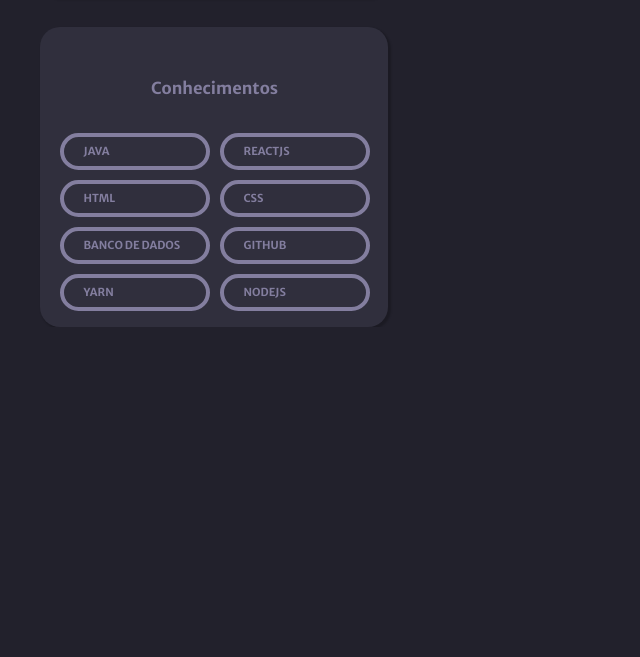
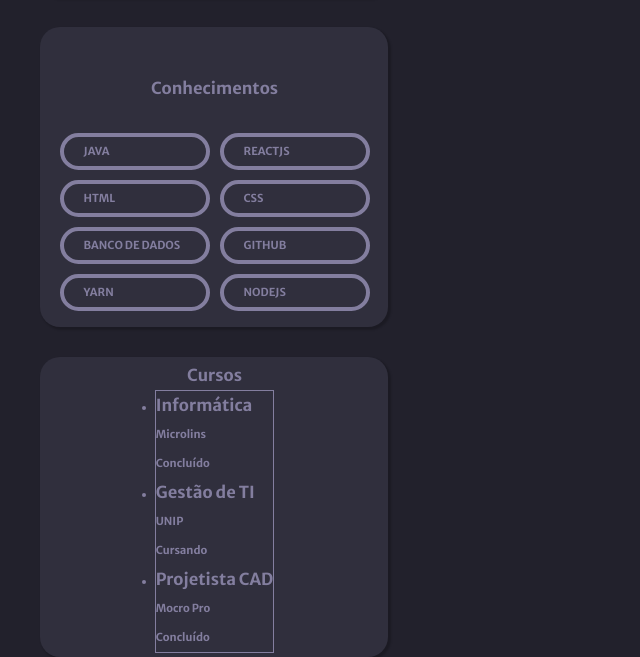
Before and after one commit to FernandoDevJava/repositorio-html, a plain HTML site: page index.html in a window 1280 px wide. Shown: the part 615-1272 px from the top of the page, without its empty margins (0-640 px from the left). Before the commit the page ends 942 px from the top, so only its background shows below. Drawn offline with Linux system fonts and the light colour scheme; files whose address does not match are found by name.

Commit message:
first commit

```diff
--- a/index.html
+++ b/index.html
@@ -62,7 +62,26 @@
                     <p>YARN</p>
                     <p>NODEJS</p>
                 </div>
-
+            </div>
+            <div class="grid-cursos">
+                <div class="titulo-cursos"><h2>Cursos</h2></div>
+                <div class="grid-conteudo">
+                    <ul>
+                        <li><h2>Informática</h2></li>
+                        <p>Microlins</p>
+                        <p>Concluído</p>
+                    </ul>
+                    <ul>
+                        <li><h2>Gestão de TI</h2></li>
+                        <p>UNIP</p>
+                        <p>Cursando</p>
+                    </ul>
+                    <ul>
+                        <li><h2>Projetista CAD</h2></li>
+                        <p>Mocro Pro</p>
+                        <p>Concluído</p>
+                    </ul>
+                </div>
             </div>
         </div>
         <div class="cardright">
--- a/styles.css
+++ b/styles.css
@@ -150,3 +150,31 @@
     border-width: 4px;
     border-radius: 50px;
 }
+
+.grid-cursos {
+    width: 348px;
+    height: 300px;
+    display: flex;
+    align-items: center;
+    justify-content: center;
+    flex-direction: column;
+    padding-left: 1px;
+
+    background: #302F3D;
+    box-shadow: 2px 2px 2px 1px rgba(0, 0, 0, 0.2);
+    border-radius: 20px;
+
+    font-family: 'Merriweather Sans';
+    font-style: normal;
+    font-weight: 700;
+    font-size: 11px;
+    line-height: 29px;
+    text-align: left;
+}
+
+.grid-conteudo {
+    display: flex;
+    flex-direction: column;
+
+    border: solid 1px;
+}
```
